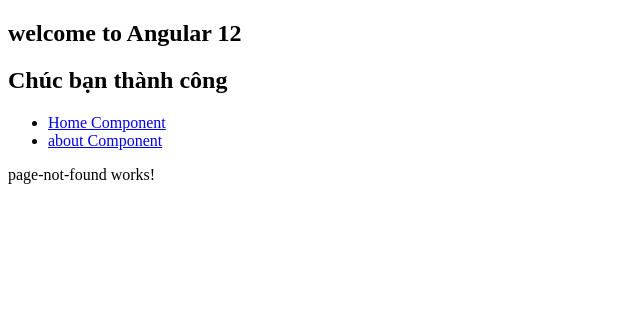
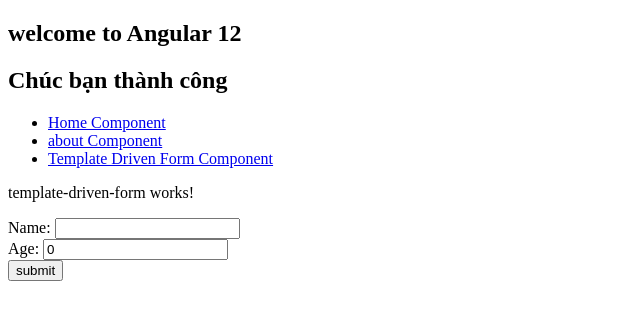
Before and after one commit to Hieu-Nguyen-Minh/angular12, an Angular app: page /templateForm in a window 1280 px wide. Shown: the top 320 px of the page, without its empty margins (0-640 px from the left). Built offline with nearby package versions, Linux system fonts and the light colour scheme.

Commit message:
[NMH] Template Driven Form - Cách viết + xài form theo mẫu

```diff
--- a/src/app/app-routing.module.ts
+++ b/src/app/app-routing.module.ts
@@ -3,11 +3,13 @@
 import { AboutComponent } from './components/about/about.component';
 import { HomeComponent } from './components/home/home.component';
 import { PageNotFoundComponent } from './components/page-not-found/page-not-found.component';
+import { TemplateDrivenFormComponent } from './components/template-driven-form/template-driven-form.component';
 
 const routes: Routes = [
   { path: '', pathMatch: 'full', redirectTo: 'home' },
   { path: 'home', component: HomeComponent },
   { path: 'about', component: AboutComponent },
+  { path: 'templateForm', component: TemplateDrivenFormComponent },
   { path: '**', component: PageNotFoundComponent },
 ];
 
--- a/src/app/app.component.html
+++ b/src/app/app.component.html
@@ -6,6 +6,11 @@
     <li>
       <a routerLink="about" routerLinkActive="active"> about Component</a>
     </li>
+    <li>
+      <a routerLink="templateForm" routerLinkActive="active">
+        Template Driven Form Component</a
+      >
+    </li>
   </ul>
 </nav>
 
--- a/src/app/app.module.ts
+++ b/src/app/app.module.ts
@@ -9,6 +9,7 @@
 import { PageNotFoundComponent } from './components/page-not-found/page-not-found.component';
 import { AboutComponent } from './components/about/about.component';
 import { HighLightDirective } from './Directives/high-light.directive';
+import { TemplateDrivenFormComponent } from './components/template-driven-form/template-driven-form.component';
 
 @NgModule({
   declarations: [
@@ -18,6 +19,7 @@
     PageNotFoundComponent,
     AboutComponent,
     HighLightDirective,
+    TemplateDrivenFormComponent,
   ],
   imports: [BrowserModule, AppRoutingModule, FormsModule],
   providers: [],
--- /dev/null
+++ b/src/app/components/template-driven-form/template-driven-form.component.html
@@ -0,0 +1,19 @@
+<p>template-driven-form works!</p>
+<form (ngSubmit)="submit()">
+  <label for="">Name: </label>
+  <input
+    type="text"
+    [(ngModel)]="user.name"
+    [ngModelOptions]="{ standalone: true }"
+  />
+  <br />
+  <label for="">Age: </label>
+  <input
+    type="text"
+    [(ngModel)]="user.age"
+    [ngModelOptions]="{ standalone: true }"
+  />
+  <!-- <button (click)="submit()">submit</button> -->
+  <br />
+  <button>submit</button>
+</form>
--- /dev/null
+++ b/src/app/components/template-driven-form/template-driven-form.component.ts
@@ -0,0 +1,22 @@
+import { Component, OnInit } from '@angular/core';
+import { CommonService } from 'src/app/services/common.service';
+
+@Component({
+  selector: 'app-template-driven-form',
+  templateUrl: './template-driven-form.component.html',
+  styleUrls: ['./template-driven-form.component.scss'],
+})
+export class TemplateDrivenFormComponent implements OnInit {
+  public user = {
+    name: '',
+    age: 0,
+  };
+  constructor(private commonService: CommonService) {}
+
+  ngOnInit(): void {}
+
+  submit() {
+    console.log('name: ', this.user.name);
+    this.commonService.submitData(this.user);
+  }
+}
--- a/src/app/services/common.service.ts
+++ b/src/app/services/common.service.ts
@@ -21,4 +21,8 @@
   public setCounter(n: number): void {
     this.counter = this.counter + n;
   }
+
+  public submitData(data: any) {
+    console.log('send data to server. data = ', data);
+  }
 }
```
Also changed, not shown: src/app/components/template-driven-form/template-driven-form.component.scss (added).
